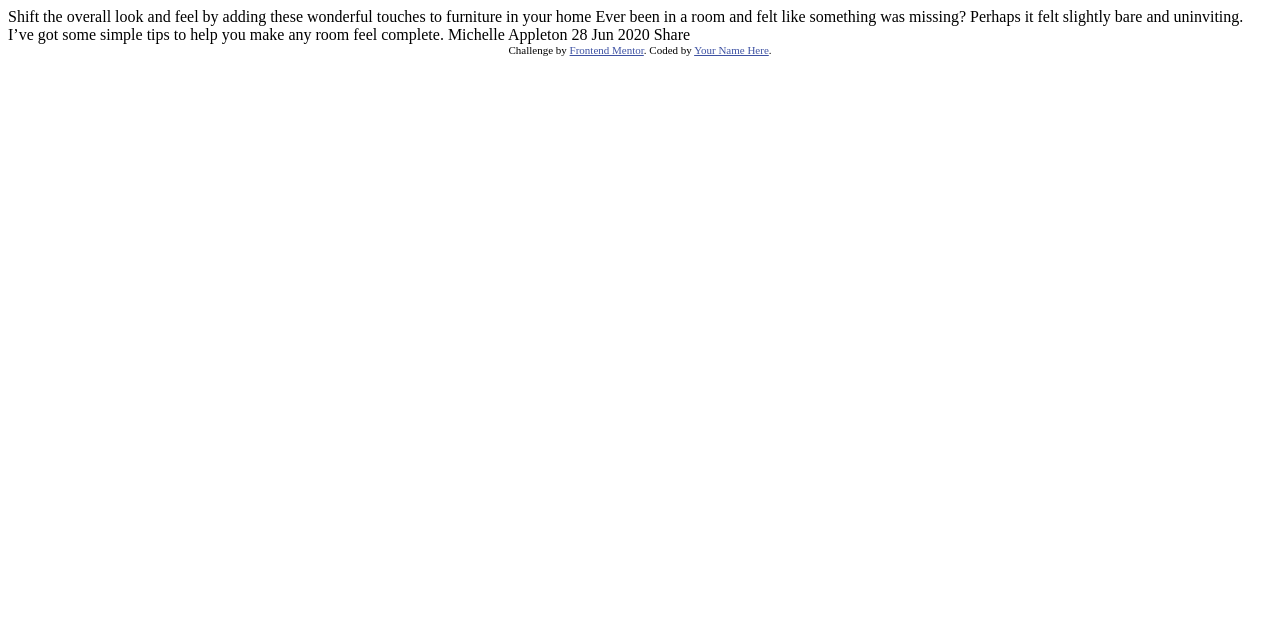
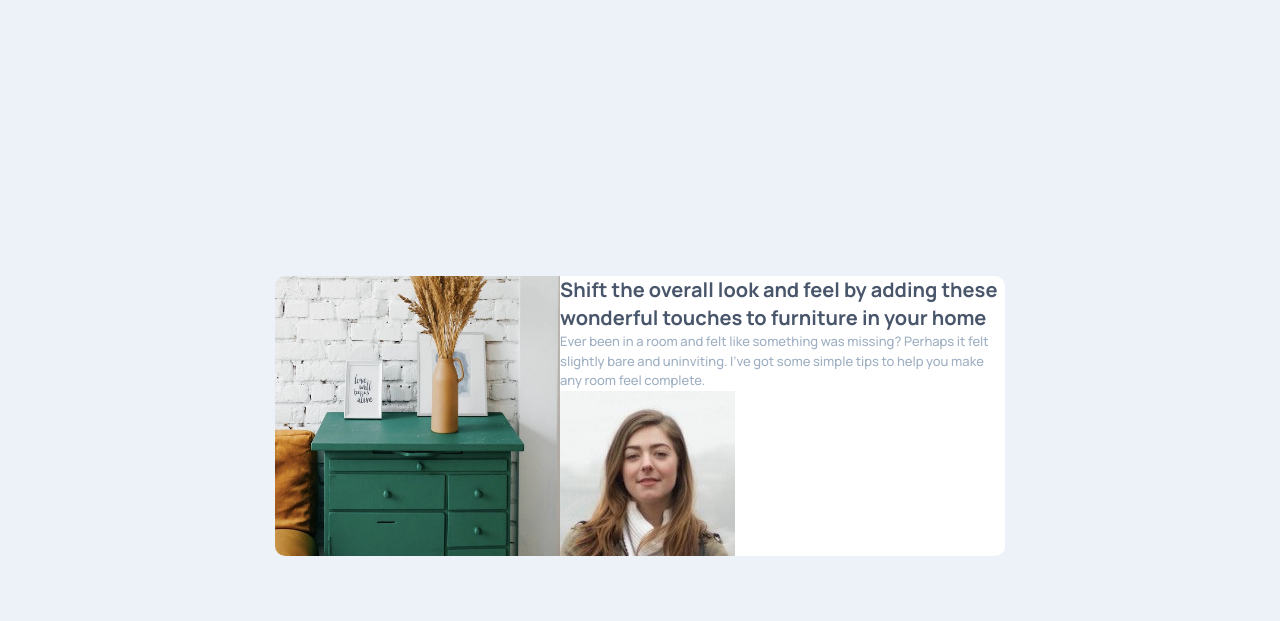
Before and after one commit to sannasinne/article-preview-component, a plain HTML site: page index.html in a window 1280 px wide. Drawn offline with Linux system fonts and the light colour scheme.

Commit message:
Html and some styles added

```diff
--- /dev/null
+++ b/css/style.css
@@ -0,0 +1,111 @@
+:root {
+  --clr-very-dark-grayish-blue: hsl(217, 19%, 35%);
+  --clr-desaturated-dark-blue: hsl(214, 17%, 51%);
+  --clr-grayish-blue: hsl(212, 23%, 69%);
+  --clr-light-grayish-blue: hsl(210, 46%, 95%);
+  --clr-white: hsl(0, 0%, 100%);
+
+  --ff-base: "Manrope", sans-serif;
+
+  --fw-medium: 500;
+  --fw-bold: 700;
+}
+
+/*
+  1. Use a more-intuitive box-sizing model.
+*/
+*, *::before, *::after {
+  box-sizing: border-box;
+}
+
+/*
+  2. Remove default margin
+*/
+* {
+  margin: 0;
+}
+
+/*
+  3. Allow percentage-based heights in the application
+*/
+html, body {
+  height: 100%;
+}
+
+/*
+  Typographic tweaks!
+  4. Add accessible line-height
+  5. Improve text rendering
+*/
+body {
+  line-height: 1.5;
+  -webkit-font-smoothing: antialiased;
+}
+
+/*
+  6. Improve media defaults
+*/
+img, picture, video, canvas, svg {
+  display: block;
+  max-width: 100%;
+}
+
+/*
+  7. Remove built-in form typography styles
+*/
+input, button, textarea, select {
+  font: inherit;
+}
+
+/*
+  8. Avoid text overflows
+*/
+p, h1, h2, h3, h4, h5, h6 {
+  overflow-wrap: break-word;
+}
+
+/* General styling */
+body {
+  font-family: var(--ff-base);
+  font-weight: var(--fw-medium);
+  font-size: 0.8125rem;
+  color: var(--clr-grayish-blue);
+  background-color: var(--clr-light-grayish-blue);
+
+  display: grid;
+  place-content: center;
+  margin: 1rem;
+}
+
+h1 {
+  color: var(--clr-very-dark-grayish-blue);
+  font-size: 1.25rem;
+  font-weight: var(--fw-bold);
+  line-height: 1.4;
+}
+
+@media (max-width: 600px) {
+  h1 {
+    font-size: 1rem;
+  }
+}
+
+.card {
+  background-color: var(--clr-white);
+
+  display: flex;
+  max-width: 730px;
+  height: 280px;
+
+  border-radius: 10px;
+  overflow: hidden;
+}
+
+.card__image {
+  flex: 0 0 285px;
+}
+
+.card__image img {
+  height: 100%;
+  width: 100%;;
+}
--- a/index.html
+++ b/index.html
@@ -3,34 +3,40 @@
 <head>
   <meta charset="UTF-8">
   <meta name="viewport" content="width=device-width, initial-scale=1.0"> <!-- displays site properly based on user's device -->
-
+  <link rel="preconnect" href="https://fonts.googleapis.com">
+  <link rel="preconnect" href="https://fonts.gstatic.com" crossorigin>
+  <link href="https://fonts.googleapis.com/css2?family=Fraunces:ital,opsz,wght@0,9..144,600;1,9..144,600&family=IBM+Plex+Sans:ital,wght@0,100;0,200;0,300;0,400;0,500;0,600;0,700;1,100;1,200;1,300;1,400;1,500;1,600;1,700&family=Manrope:wght@200..800&family=Outfit:wght@100..900&family=Plus+Jakarta+Sans:ital,wght@0,200..800;1,200..800&family=Young+Serif&display=swap" rel="stylesheet">
+  <link rel="stylesheet" href="./css/style.css" class="css">
   <link rel="icon" type="image/png" sizes="32x32" href="./images/favicon-32x32.png">
 
   <title>Frontend Mentor | Article preview component</title>
-
-  <!-- Feel free to remove these styles or customise in your own stylesheet 👍 -->
-  <style>
-    .attribution { font-size: 11px; text-align: center; }
-    .attribution a { color: hsl(228, 45%, 44%); }
-  </style>
 </head>
 <body>
+  <div class="card">
 
-  Shift the overall look and feel by adding these wonderful
-  touches to furniture in your home
+    <div class="card__image">
+      <img src="./images/drawers.jpg" alt="Drawers">
+    </div>
 
-  Ever been in a room and felt like something was missing? Perhaps
-  it felt slightly bare and uninviting. I’ve got some simple tips
-  to help you make any room feel complete.
+    <div class="card__info">
+      <h1>Shift the overall look and feel by adding these wonderful
+        touches to furniture in your home</h1>
+      <p>Ever been in a room and felt like something was missing? Perhaps
+        it felt slightly bare and uninviting. I've got some simple tips
+        to help you make any room feel complete.</p>
+      <div class="card__info-author">
+        <img src="./images/avatar-michelle.jpg" alt="Michelle Appleton">
+        <div class="card__info-author-name">
+          <p><span>Michelle Appleton</span></p>
+          <p>28 Jun 2020</p>
+        </div>
+        <div class="card__info-share">
+          <svg xmlns="http://www.w3.org/2000/svg" width="15" height="13" fill="#6E8098"><path d="M15 6.495L8.766.014V3.88H7.441C3.33 3.88 0 7.039 0 10.936v2.049l.589-.612C2.59 10.294 5.422 9.11 8.39 9.11h.375v3.867L15 6.495z"/></svg>
+        </div>
+      </div>
+    </div>
 
-  Michelle Appleton
-  28 Jun 2020
+  </div>
 
-  Share
-
-  <div class="attribution">
-    Challenge by <a href="https://www.frontendmentor.io?ref=challenge" target="_blank">Frontend Mentor</a>.
-    Coded by <a href="#">Your Name Here</a>.
-  </div>
 </body>
 </html>
```
